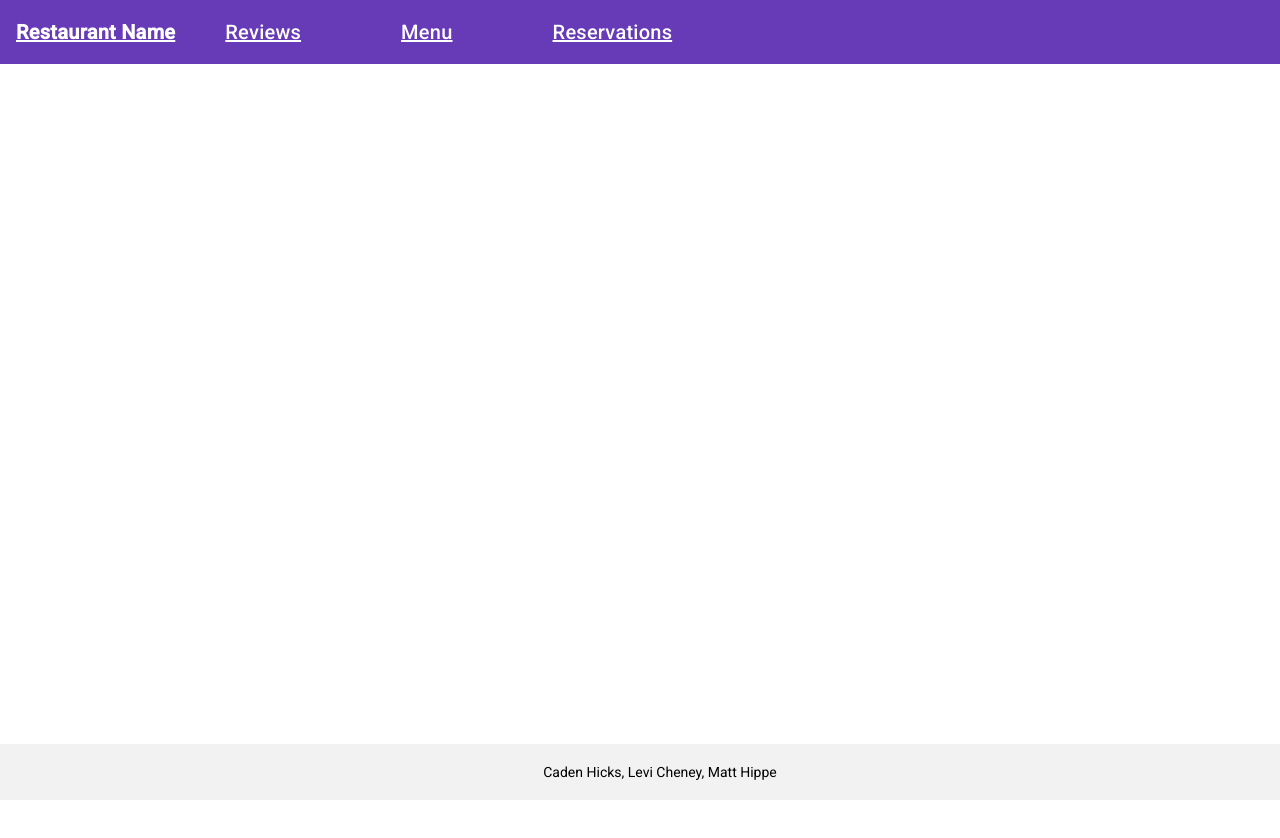
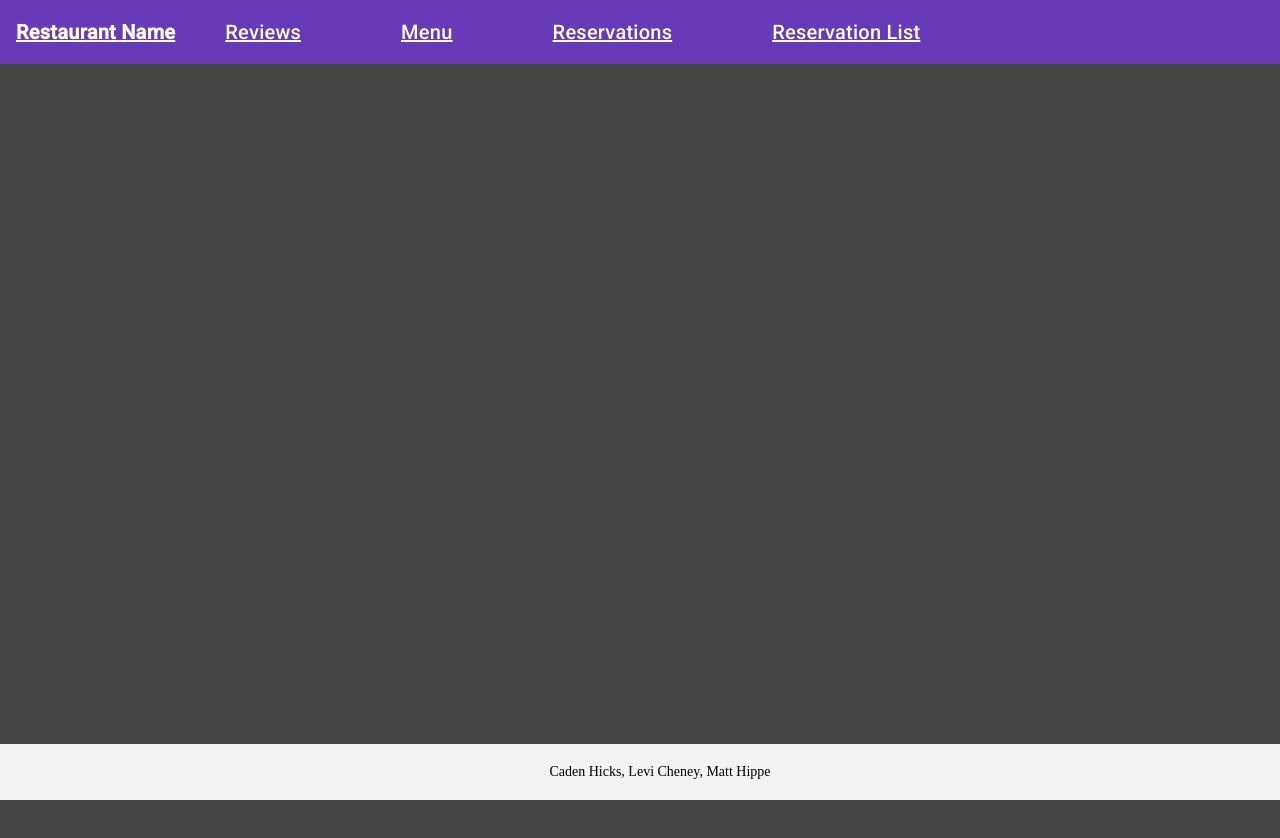
Before and after one commit to CadenHicks/INFOTC-4830-Final-Project, an Angular app in the folder final_project/: page / in a window 1280 px wide. Shown: the top 838 px of the page. After the commit the page ends 800 px from the top, so only its background shows below. Built offline with nearby package versions, Linux system fonts and the light colour scheme.

Commit message:
added review list and fixed ui

```diff
--- a/final_project/src/app/app.module.ts
+++ b/final_project/src/app/app.module.ts
@@ -55,6 +55,7 @@ import { FooterComponent } from './footer/footer.component';
       {path: 'display-review', component: DisplayReviewComponent},
       {path: 'menu', component: MenuComponent},
       {path: 'reservation-display', component: ReservationDisplayComponent},
+      {path: 'reservation-list',component: ReservationListComponent},
     ]),
   ],
   providers: [],
--- a/final_project/src/app/head-create/head-create.component.html
+++ b/final_project/src/app/head-create/head-create.component.html
@@ -5,6 +5,6 @@
   <a class="button" id="review" routerLink="/display-review">Reviews</a>
   <a class="button" id="menu" routerLink="/menu">Menu</a>
   <a class="button" id="reservation" routerLink="/reservation-display">Reservations</a>
+  <a class="button" id="reservation-list" routerLink="/reservation-list">Reservation List</a>
   </mat-toolbar-row>
-
 </mat-toolbar>
--- a/final_project/src/app/reservation-display/reservation-display.component.css
+++ b/final_project/src/app/reservation-display/reservation-display.component.css
@@ -0,0 +1,4 @@
+#reservationCreate
+{
+  width: 100%;
+}
--- a/final_project/src/app/reservation-display/reservation-display.component.html
+++ b/final_project/src/app/reservation-display/reservation-display.component.html
@@ -1,4 +1,4 @@
 <main>
-  <app-reservationcreate id="text"></app-reservationcreate>
-  <app-reservation-list id="list"></app-reservation-list>
+  <app-reservationcreate id="reservationCreate"></app-reservationcreate>
+  <!-- <app-reservation-list id="list"></app-reservation-list> -->
 </main>
--- a/final_project/src/app/reservation/reservationcreate/reservationcreate.component.css
+++ b/final_project/src/app/reservation/reservationcreate/reservationcreate.component.css
@@ -0,0 +1,39 @@
+mat-form-field
+{
+  width: 50%;
+  padding: 10px;
+}
+
+body
+{
+  height: 100%;
+  background-color: #444444;
+  /* background-size: cover; */
+  padding: 0;
+  overflow: auto;
+  margin: 0;
+  font-family: Roboto, "Helvetica Neue", sans-serif;
+}
+
+button
+{
+  width: 50%;
+}
+
+#form
+{
+  margin-top: 100px;
+  margin-left: auto;
+  margin-right: auto;
+  text-align: center;
+  width: 50%;
+  padding-bottom: 20px;
+  background-color: #cfa72d;
+  color: white;
+}
+
+
+h1
+{
+  font-weight: 100;
+}
--- a/final_project/src/app/reservation/reservationcreate/reservationcreate.component.html
+++ b/final_project/src/app/reservation/reservationcreate/reservationcreate.component.html
@@ -1,10 +1,13 @@
+<html>
+  <body>
     <mat-card id = form>
+      <h1>Please enter reservation information below!</h1>
       <form (submit)="onAddReservation(postForm)" #postForm = "ngForm">
         <mat-form-field>
           <input matInput type="text" name="name" placeholder="Enter Name" ngModel required minlength="3" #name="ngModel">
           <mat-error *ngIf="name.invalid">Title not long enough</mat-error>
         </mat-form-field>
-    <mat-form-field id="con">
+        <mat-form-field>
           <input matInput type="text" name="time" placeholder="Enter Time" ngModel required minlength="1" #time="ngModel">
           <mat-error *ngIf="time.invalid">time not long enough</mat-error>
         </mat-form-field>
@@ -12,6 +15,8 @@
           <input matInput type="number" name="party" placeholder="Enter Number in Party" ngModel required min="1" max="20" #party="ngModel">
           <mat-error *ngIf="party.invalid">Party max of 20</mat-error>
         </mat-form-field>
-    <button mat-raised-button color="primary" type="submit">Save Reservation</button>
+        <button mat-raised-button style="background-color: #444444; color: white;" type="submit">Save Reservation</button>
       </form>
     </mat-card>
+  </body>
+</html>
--- a/final_project/src/styles.css
+++ b/final_project/src/styles.css
@@ -1,11 +1,11 @@
-#form button {
+/* #form button {
   width: 100%;
   margin-right: 10px;
-}
+} */
 
-#header {
+/* #header {
   margin-bottom: 25px;
-}
+} */
 
 #text
 {
@@ -25,14 +25,14 @@
   width: 100%;
 }
 
-html, body { height: 100%; }
-body { margin: 0; font-family: Roboto, "Helvetica Neue", sans-serif; }
+html, body { height: 100%; width: 100%; padding-bottom: 0; }
+body { margin: 0; background-color: #444444;}
 
 /* .example-spacer {
   flex: 0 1 auto;
 } */
 
-#review, #menu, #reservation
+#review, #menu, #reservation,#reservation-list
 {
   padding: 50px;
   color: white;
@@ -51,6 +51,6 @@ body { margin: 0; font-family: Roboto, "Helvetica Neue", sans-serif; }
   font-weight: 60;
 }
 
-body {
+/* body {
   padding-bottom: 60px;
-}
+} */
```
Lines whose indentation alone changed are shown as unchanged.
